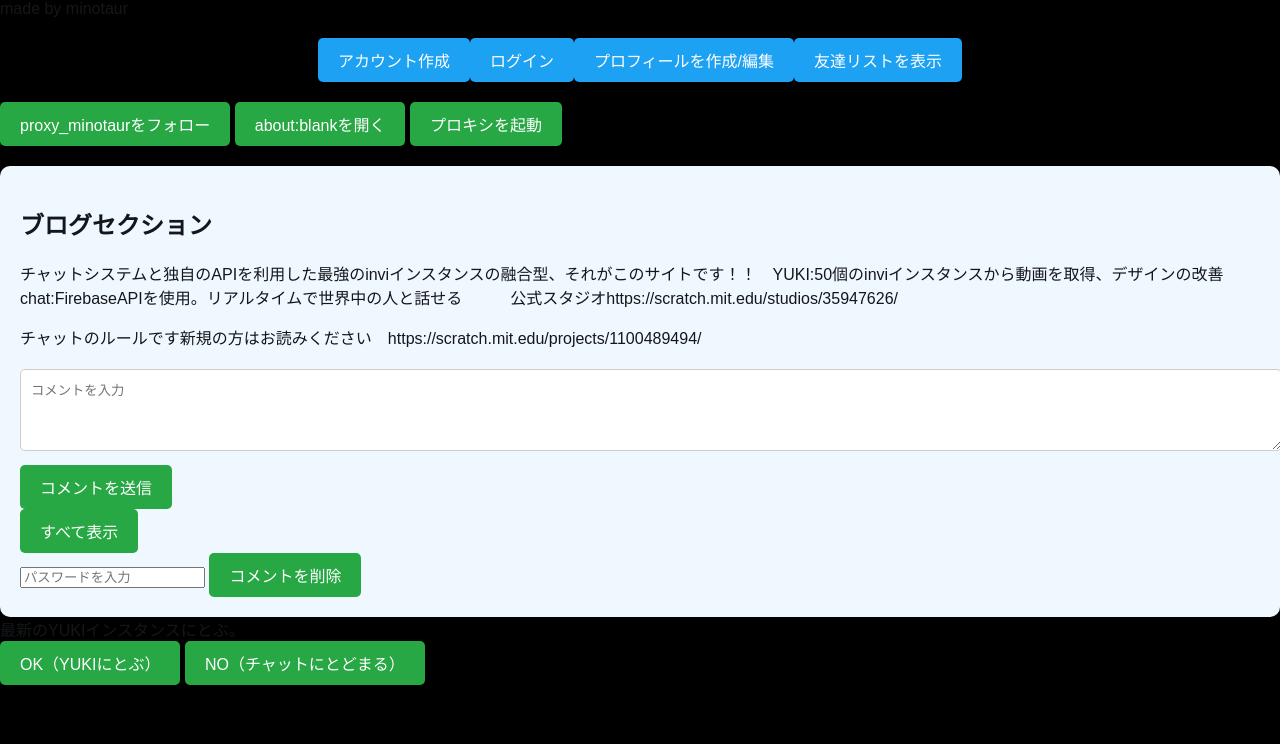
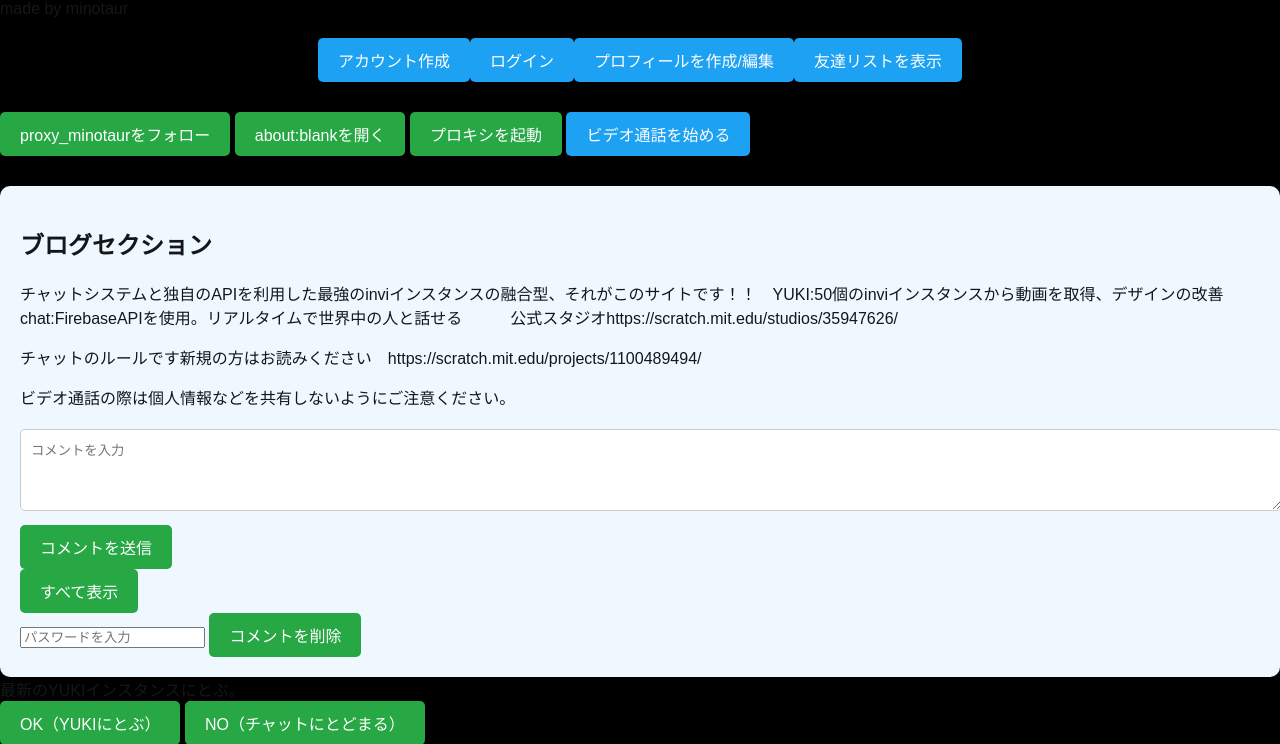
Before and after one commit to yuto1106110/yuto-sand, a FastAPI app: page /chat in a window 1280 px wide. Shown: the top 744 px of the page. Run offline with FastAPI, Linux system fonts and the light colour scheme; some libraries are stand-ins or nearby versions.

Commit message:
Update chat.html

```diff
--- a/templates/chat.html
+++ b/templates/chat.html
@@ -121,6 +121,53 @@
             font-size: 0.9em;
             color: #657786;
         }
+
+                .video-call-button {
+            background-color: #1da1f2; /* 青色 */
+            color: white;
+            padding: 10px 20px;
+            font-size: 16px;
+            border: none;
+            border-radius: 5px;
+            cursor: pointer;
+            transition: background-color 0.3s;
+            margin: 10px 0;
+        }
+
+        .video-call-button:hover {
+            background-color: #0d8bdc; /* ホバー時の色 */
+        }
+
+        .video-call-overlay {
+            display: none;
+            position: fixed;
+            top: 0;
+            left: 0;
+            width: 100%;
+            height: 100%;
+            background: rgba(0, 0, 0, 0.85);
+            justify-content: center;
+            align-items: center;
+            z-index: 9999;
+        }
+
+        .video-call-content {
+            background-color: white;
+            padding: 20px;
+            border-radius: 10px;
+            box-shadow: 0 0 10px rgba(0, 0, 0, 0.5);
+            text-align: center;
+        }
+
+        .close-video-call {
+            background-color: transparent;
+            border: none;
+            font-size: 20px;
+            cursor: pointer;
+            color: red;
+            margin-top: 10px;
+        }
+
     </style>
     <script type="module">
         // Firebaseの初期化
@@ -981,6 +1028,21 @@
                 // ここにクッキーを拒否する処理を追加
             };
         });
+
+                document.getElementById('videoCallButton').onclick = () => {
+            const overlay = document.getElementById('videoCallOverlay');
+            overlay.style.display = 'flex'; // オーバーレイを表示
+        };
+
+        document.querySelector('.close-video-call').onclick = () => {
+            const overlay = document.getElementById('videoCallOverlay');
+            overlay.style.display = 'none'; // オーバーレイを非表示
+        };
+
+        document.getElementById('videoCallButton').onclick = () => {
+    window.open("https://bellbird.dmm.com/app/meeting/830gTMnaEe-Rc2OB9RBc4g", "_blank");
+};
+
     </script>
 </head>
 
@@ -998,11 +1060,13 @@
     <button id="followButton">proxy_minotaurをフォロー</button>
     <button id="aboutBlankButton">about:blankを開く</button>
     <button id="proxyButton">プロキシを起動</button>
+    <button id="videoCallButton" class="video-call-button">ビデオ通話を始める</button>
 
     <div class="blog-section">
         <h2>ブログセクション</h2>
         <p>チャットシステムと独自のAPIを利用した最強のinviインスタンスの融合型、それがこのサイトです！！　YUKI:50個のinviインスタンスから動画を取得、デザインの改善　chat:FirebaseAPIを使用。リアルタイムで世界中の人と話せる　　　公式スタジオhttps://scratch.mit.edu/studios/35947626/</p>
         <p>チャットのルールです新規の方はお読みください　https://scratch.mit.edu/projects/1100489494/</p>
+        <p>ビデオ通話の際は個人情報などを共有しないようにご注意ください。</p>
         <div class="comments">
             <textarea id="commentInput" placeholder="コメントを入力" rows="4"></textarea>
             <button id="submitComment">コメントを送信</button>
@@ -1016,6 +1080,14 @@
         </div>
     </div>
 
+       <div class="video-call-overlay" id="videoCallOverlay">
+        <div class="video-call-content">
+            <h3>ビデオ通話を開始</h3>
+            <iframe src="https://bellbird.dmm.com/app/meeting/830gTMnaEe-Rc2OB9RBc4g" width="400" height="300" frameborder="0" allowfullscreen></iframe>
+            <button class="close-video-call">✖ 閉じる</button>
+        </div>
+    </div>
+
     <!-- Cookieの承認 -->
     <div id="cookie-notice" class="cookie-notice">
         最新のYUKIインスタンスにとぶ。<br>
```
